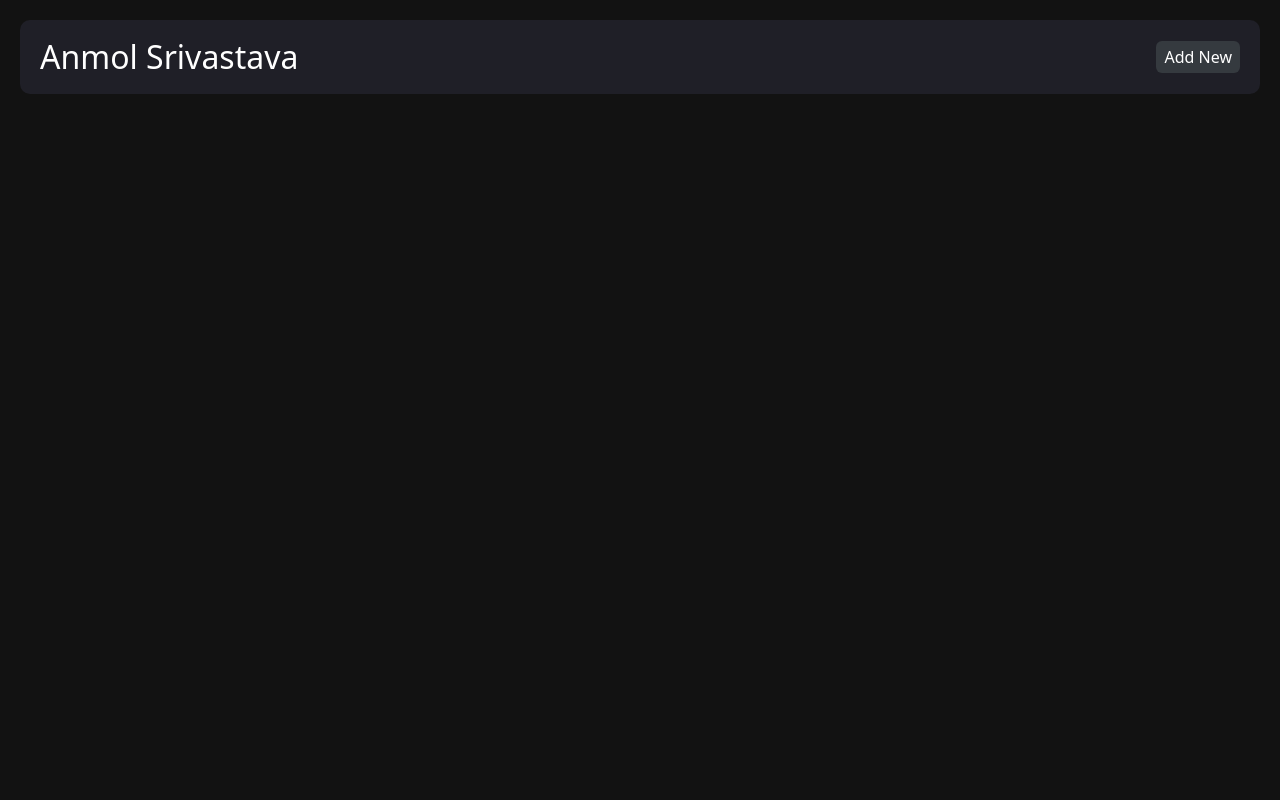
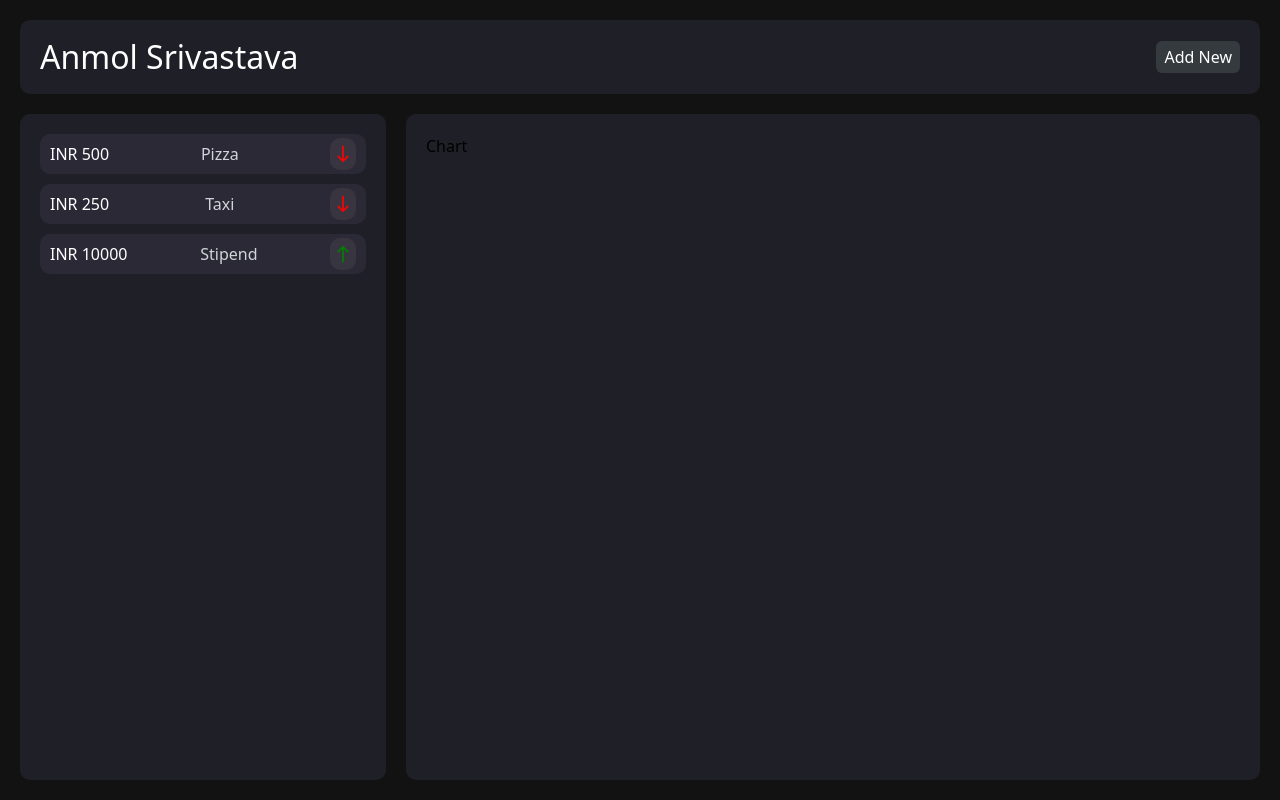
Before and after one commit to AnmolSrivastava376/exp-track, a React (Create React App) app: page / in a window 1280 px wide. Built offline with nearby package versions, Linux system fonts and the light colour scheme.

Commit message:
Checkpoint

```diff
--- a/package.json
+++ b/package.json
@@ -3,6 +3,9 @@
   "version": "0.1.0",
   "private": true,
   "dependencies": {
+    "@emotion/react": "^11.11.4",
+    "@emotion/styled": "^11.11.0",
+    "@mui/icons-material": "^5.15.12",
     "@testing-library/jest-dom": "^5.17.0",
     "@testing-library/react": "^13.4.0",
     "@testing-library/user-event": "^13.5.0",
--- a/src/App.css
+++ b/src/App.css
@@ -1,3 +1,12 @@
 @tailwind base;
 @tailwind components;
 @tailwind utilities;
+
+::-webkit-scrollbar{
+    display: none;
+}
+@media (max-width:900px) {
+    .col900{
+        flex-direction: column;
+    }
+}
--- /dev/null
+++ b/src/components/Chart.jsx
@@ -0,0 +1,9 @@
+import React from 'react'
+
+function Chart() {
+  return (
+    <div className='w-full h-full bg-[#1f1f27] rounded-[10px] p-[20px]'>Chart</div>
+  )
+}
+
+export default Chart
--- /dev/null
+++ b/src/components/History.jsx
@@ -0,0 +1,36 @@
+import React from 'react'
+import NorthIcon from '@mui/icons-material/North';
+import SouthIcon from '@mui/icons-material/South';
+
+function History() {
+  const SampleData=[
+    {
+      amount: 500,
+      isIncome: false,
+      desc: "Pizza"
+    },
+    {
+      amount: 250,
+      isIncome: false,
+      desc: "Taxi"
+    },
+    {
+      amount: 10000,
+      isIncome: true,
+      desc: "Stipend"
+    },
+  ]
+  return (
+    <div className='w-full h-full bg-[#1f1f27] rounded-[10px] p-[20px] overflow-y-scroll flex flex-col gap-[10px]'>
+      {SampleData.map((index)=>{
+        return <div className='flex justify-between h-[40px] w-full bg-[#2b2935] rounded-[10px] px-[10px] py-[4px] items-center'>
+          <div className='text-white'>INR {index.amount}</div>
+          <div className='text-gray-300'>{index.desc}</div>
+          <div className='h-full aspect-[0.8] bg-[#e6dddd11] rounded-[10px] flex items-center justify-center'>{index.isIncome?<NorthIcon style={{color: 'green', height: '20px'}}/>:<SouthIcon style={{color: 'red', height: '20px'}}/>}</div>
+        </div>
+      })}
+    </div>
+  )
+}
+
+export default History
--- a/src/pages/home.js
+++ b/src/pages/home.js
@@ -1,13 +1,23 @@
 import React from 'react'
 import Nav from '../components/Nav'
+import History from "../components/History"
+import Chart from "../components/Chart"
+import "../App.css"
 
 function Home() {
   return (
-    <div className='w-[100vw] h-[100vh] overflow-hidden bg-[#121212] p-[20px] flex flex-col gap-[20px]'>
+    <div className='w-[100vw] h-[100vh] overflow-y-scroll bg-[#121212] p-[20px] flex flex-col gap-[20px]'>
         <div className='w-full h-full flex-[1]'>
             <Nav/>
         </div>
-        <div className='w-full h-full flex-[9]'></div>
+        <div className='w-full h-full flex-[9] flex gap-[20px] col900'>
+            <div className='w-full h-full flex flex-col flex-[30]'>
+                <History/>
+            </div>
+            <div className='w-full h-full flex flex-col flex-[70]'>
+                <Chart/>
+            </div>
+        </div>
     </div>
   )
 }
```
Also changed, not shown: 1 other file (tests, documents, lock files or other folders).
